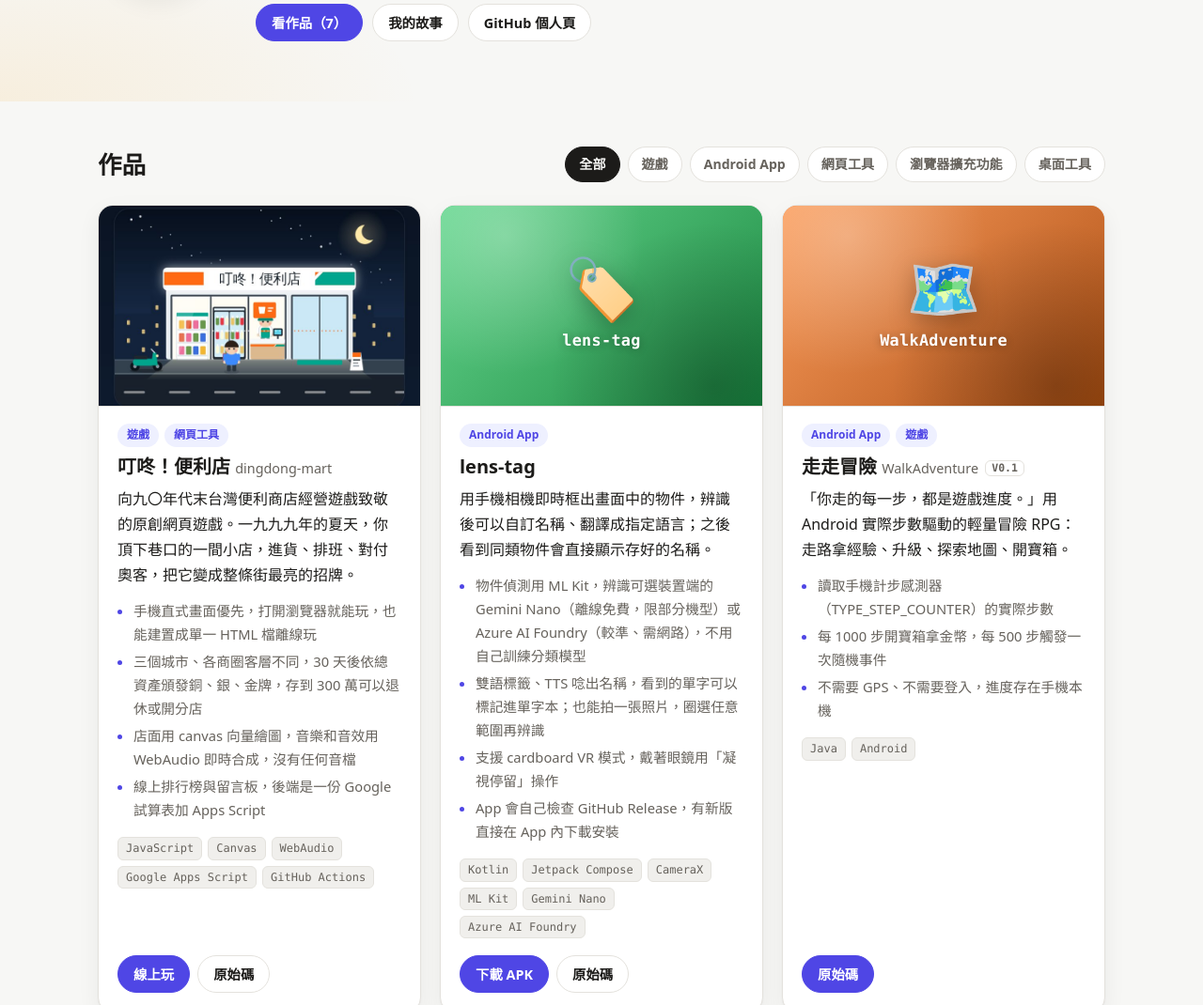
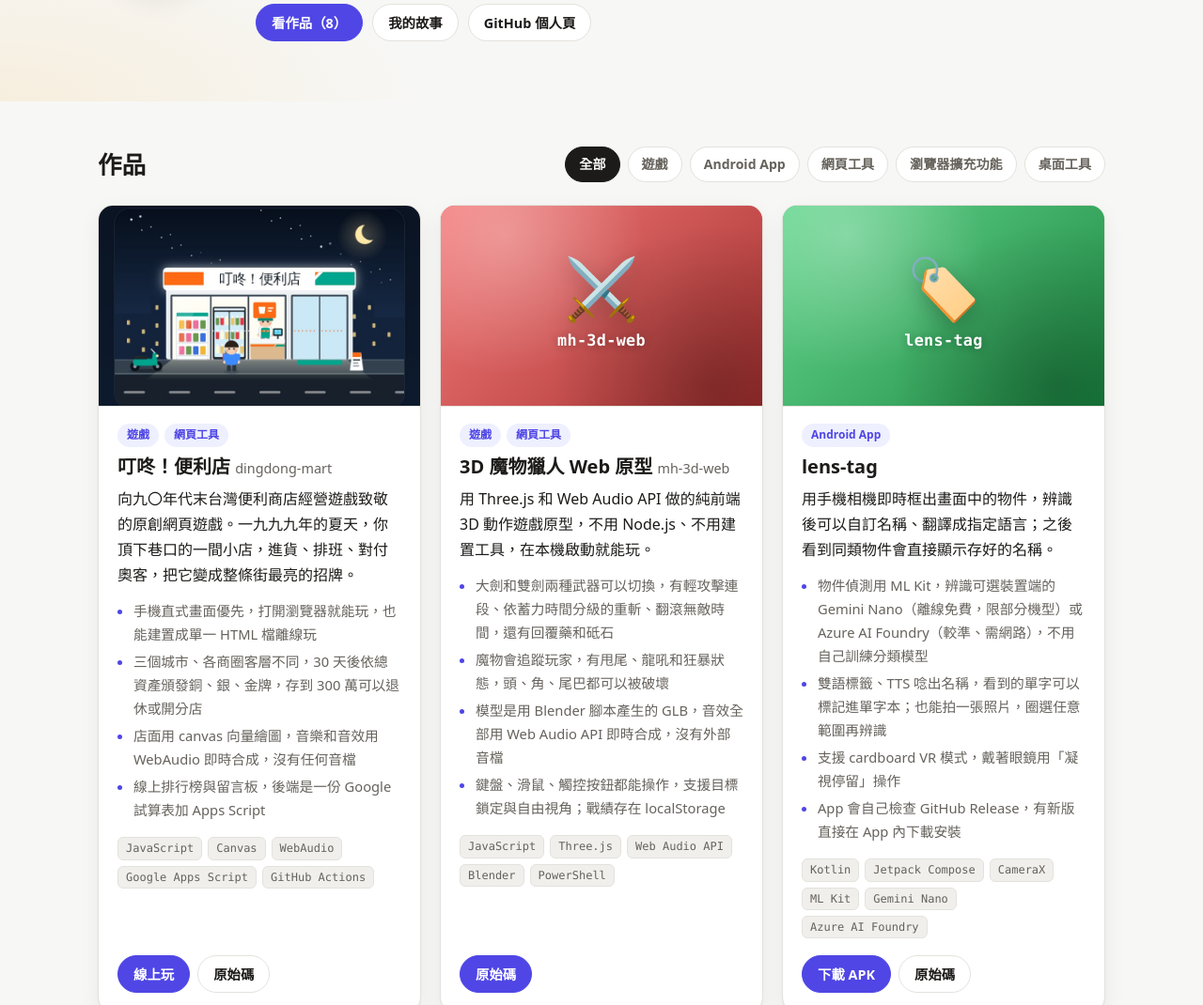
Before and after one commit to cornming/cornming.github.io, a Jekyll site: the page built from index.html, in a window 1280 px wide and 1400 px high, cut to the strip 330-1400 px from the top of the window. Shown: the whole strip at 94% size. Built offline with Jekyll 4.4.1, drawn with Linux system fonts in a browser that asks for light colours.

Commit message:
新增作品「3D 魔物獵人 Web 原型」
Co-Authored-By: Claude Sonnet 5.5 <noreply@anthropic.com>
Claude-Session: https://claude.ai/code/session_01Pjk2MGHQLod87bDGM17RLX

```diff
--- a/_data/projects.yml
+++ b/_data/projects.yml
@@ -32,6 +32,22 @@
       url: https://cornming.github.io/dingdong-mart/
     - label: 原始碼
       url: https://github.com/cornming/dingdong-mart
+
+- name: 3D 魔物獵人 Web 原型
+  en: mh-3d-web
+  categories: [game, web]
+  summary: 用 Three.js 和 Web Audio API 做的純前端 3D 動作遊戲原型，不用 Node.js、不用建置工具，在本機啟動就能玩。
+  highlights:
+    - 大劍和雙劍兩種武器可以切換，有輕攻擊連段、依蓄力時間分級的重斬、翻滾無敵時間，還有回覆藥和砥石
+    - 魔物會追蹤玩家，有甩尾、龍吼和狂暴狀態，頭、角、尾巴都可以被破壞
+    - 模型是用 Blender 腳本產生的 GLB，音效全部用 Web Audio API 即時合成，沒有外部音檔
+    - 鍵盤、滑鼠、觸控按鈕都能操作，支援目標鎖定與自由視角；戰績存在 localStorage
+  tech: [JavaScript, Three.js, Web Audio API, Blender, PowerShell]
+  icon: "⚔️"
+  accent: "#ef4444"
+  links:
+    - label: 原始碼
+      url: https://github.com/cornming/mh-3d-web
 
 - name: lens-tag
   categories: [android]
```
